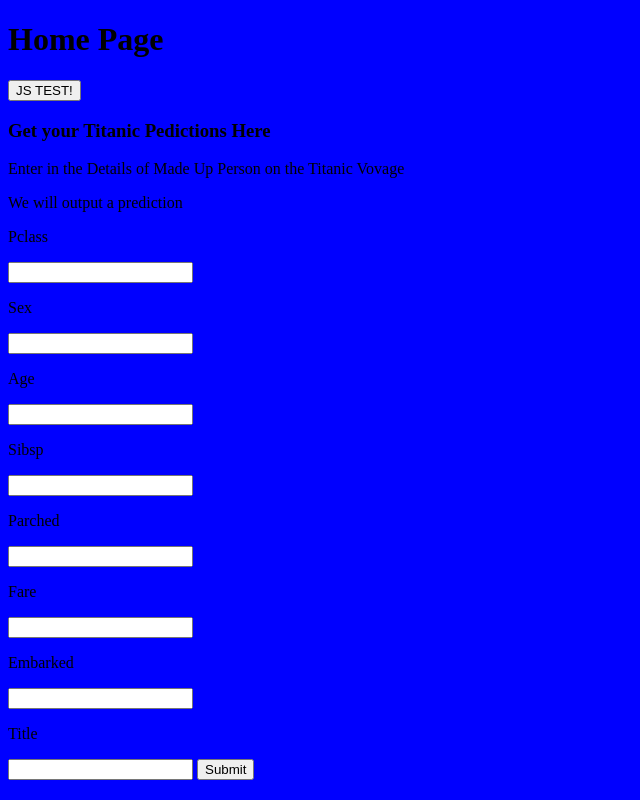
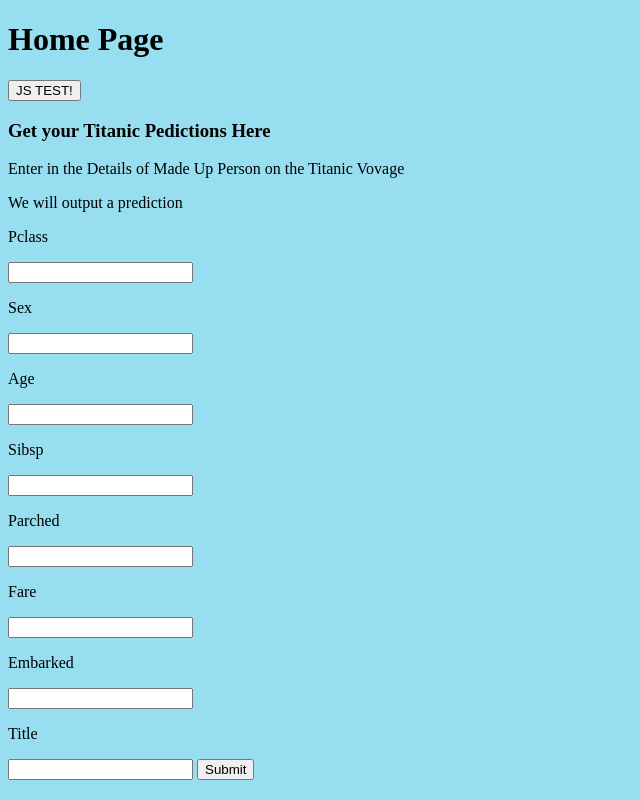
Before and after one commit to Sanket901/titanic_ML, a Django app: page / in a window 1280 px wide. Shown: the whole page, without its empty margins (0-640 px from the left). Run offline with Django 3.2, Linux system fonts and the light colour scheme.

Commit message:
Color Background Change

```diff
--- a/titanic/static/style.css
+++ b/titanic/static/style.css
@@ -1,3 +1,3 @@
 body{
-  background-color: blue;
+  background-color: #97def0;
 }
```
